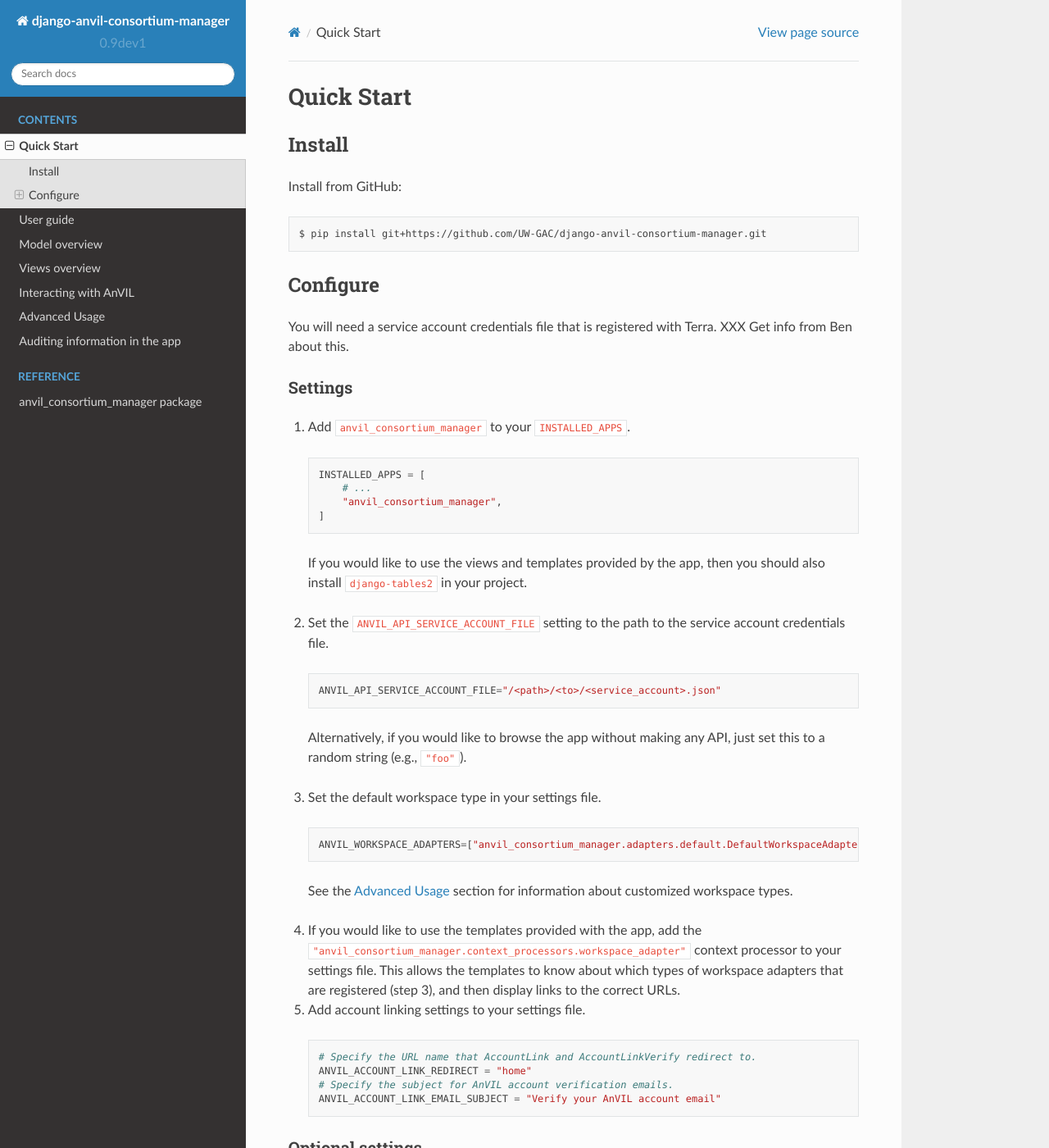
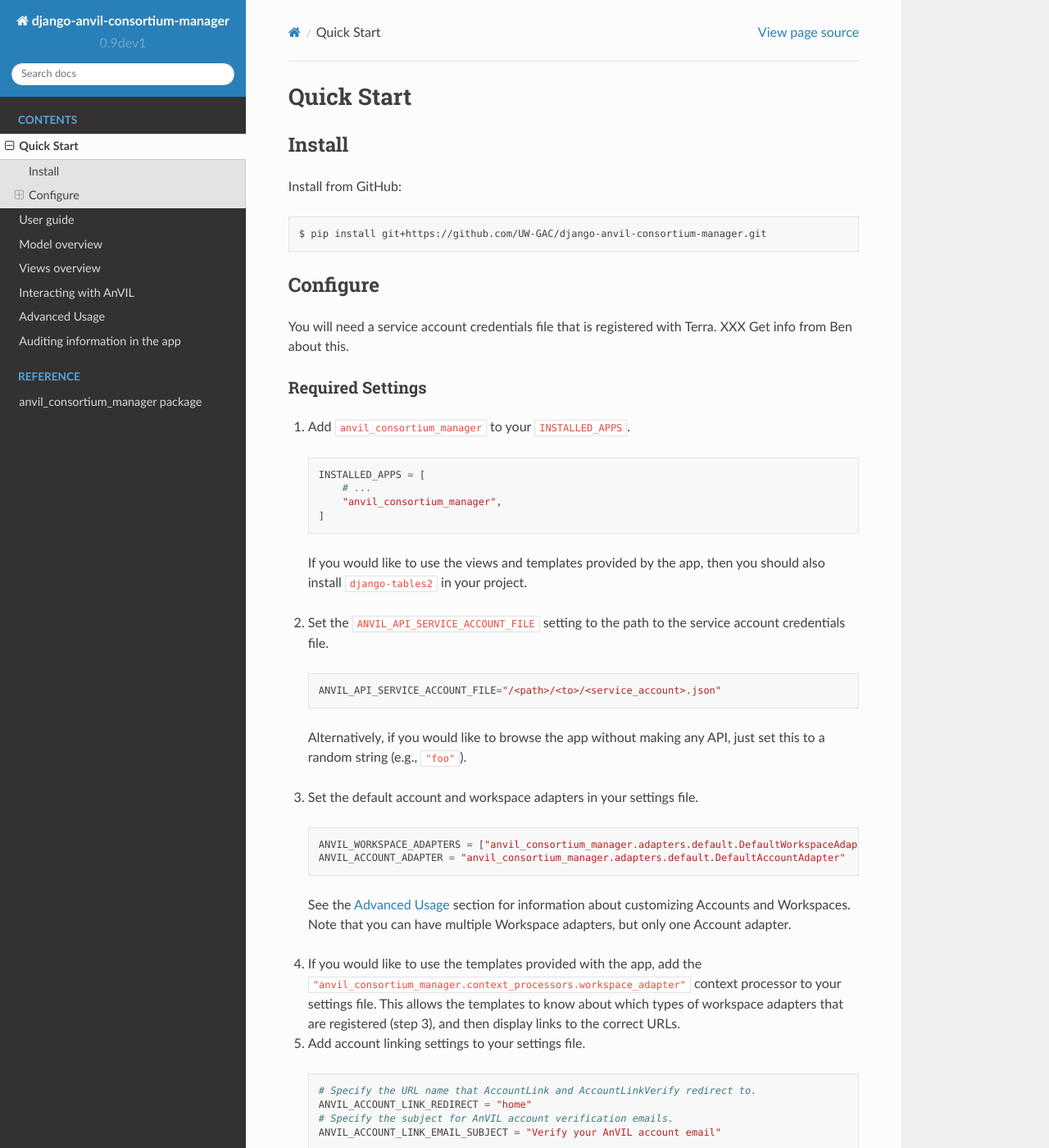
Before and after one commit to UW-GAC/django-anvil-consortium-manager, a Sphinx documentation site: the page built from docs/quickstart.rst, in a window 1280 px wide and 1400 px high. Shown: the whole window at 82% size. Built offline with Sphinx 7.4.7 and the Read the Docs theme 2.0.0, drawn with Linux system fonts in a browser that asks for light colours.

Commit message:
Add account adapter to settings files
Add it to both the test file and the example site file. Update docs
to refer to the account adapter.

```diff
--- a/docs/advanced.rst
+++ b/docs/advanced.rst
@@ -2,6 +2,10 @@
 
 Advanced Usage
 ==============
+
+The account adapter
+-------------------
+
 
 The workspace adapter
 ---------------------
--- a/docs/quickstart.rst
+++ b/docs/quickstart.rst
@@ -17,8 +17,8 @@
 
 You will need a service account credentials file that is registered with Terra. XXX Get info from Ben about this.
 
-Settings
-~~~~~~~~
+Required Settings
+~~~~~~~~~~~~~~~~~
 
 1. Add ``anvil_consortium_manager`` to your ``INSTALLED_APPS``.
 
@@ -39,13 +39,16 @@
 
   Alternatively, if you would like to browse the app without making any API, just set this to a random string (e.g., ``"foo"``).
 
-3. Set the default workspace type in your settings file.
+3. Set the default account and workspace adapters in your settings file.
 
   .. code-block:: python
 
-      ANVIL_WORKSPACE_ADAPTERS=["anvil_consortium_manager.adapters.default.DefaultWorkspaceAdapter"]
+      ANVIL_WORKSPACE_ADAPTERS = ["anvil_consortium_manager.adapters.default.DefaultWorkspaceAdapter"]
+      ANVIL_ACCOUNT_ADAPTER = "anvil_consortium_manager.adapters.default.DefaultAccountAdapter"
 
-  See the :ref:`Advanced Usage` section for information about customized workspace types.
+  See the :ref:`Advanced Usage` section for information about customizing Accounts and Workspaces.
+  Note that you can have multiple Workspace adapters, but only one Account adapter.
+
 
 4. If you would like to use the templates provided with the app, add the ``"anvil_consortium_manager.context_processors.workspace_adapter"`` context processor to your settings file. This allows the templates to know about which types of workspace adapters that are registered (step 3), and then display links to the correct URLs.
 
```
Also changed, not shown: 2 other files.
